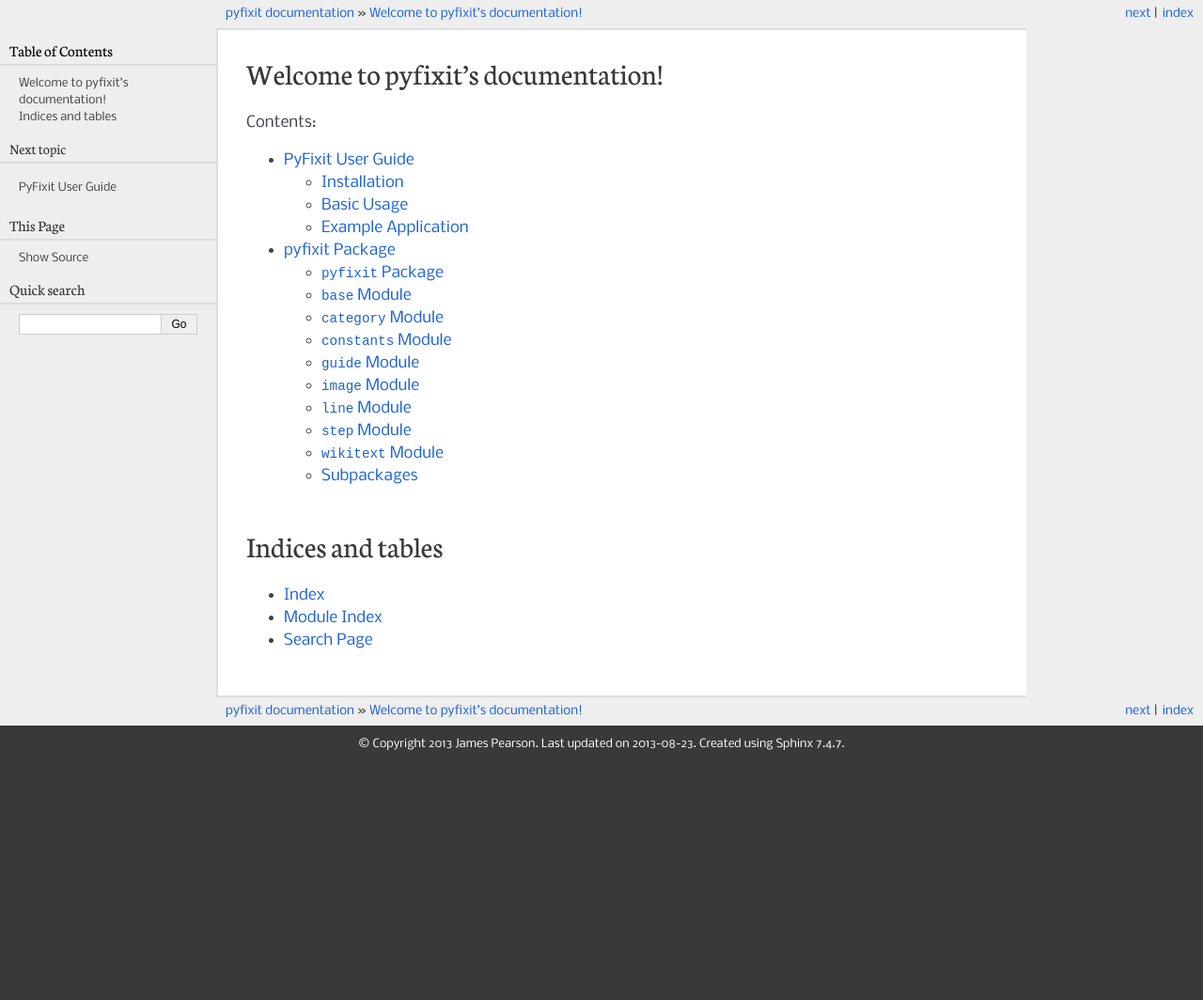
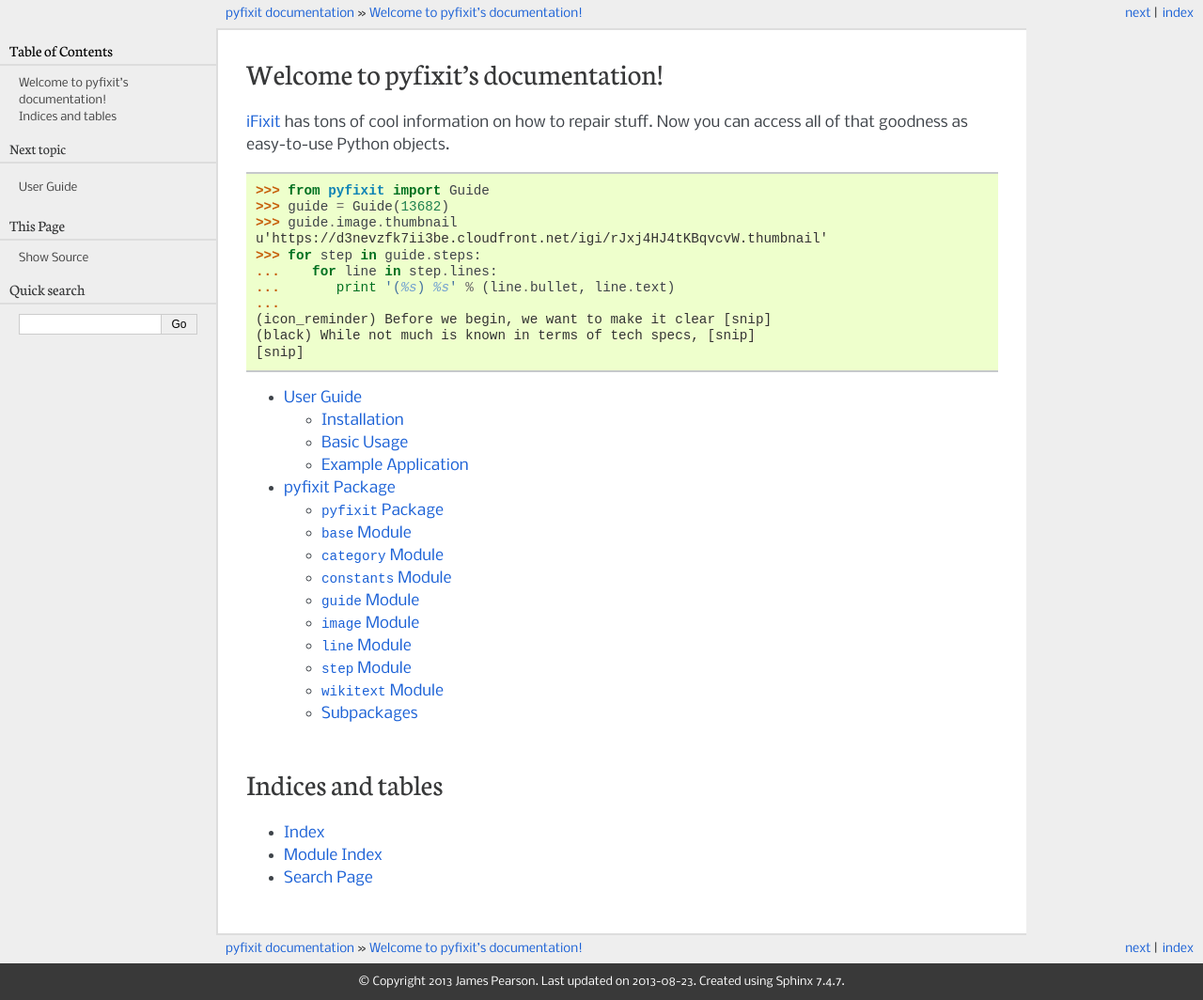
Before and after one commit to xiongchiamiov/pyfixit, a Sphinx documentation site: the page built from docs/index.rst, in a window 1280 px wide. Shown: the whole page at 94% size. Built offline with Sphinx 7.4.7, drawn with Linux system fonts in a browser that asks for light colours; the version number could not be read and is left out; before the commit the page ends 900 px from its top, so only the background shows below that.

Commit message:
Docs: add quick-look section to index page.
Starting off with an index is boring and uninteresting.  Requests does it
beautifully[0]: a small amount of text saying what it is, and a short little
example showing off how awesome it is.  PyFixit isn't as awesome as requests,
but it'd be nice if the docs were as good.

[0]: http://requests.readthedocs.org/en/latest/

```diff
--- a/docs/index.rst
+++ b/docs/index.rst
@@ -6,7 +6,22 @@
 Welcome to pyfixit's documentation!
 ===================================
 
-Contents:
+`iFixit`_ has tons of cool information on how to repair stuff.  Now you can
+access all of that goodness as easy-to-use Python objects. ::
+
+   >>> from pyfixit import Guide
+   >>> guide = Guide(13682)
+   >>> guide.image.thumbnail
+   u'https://d3nevzfk7ii3be.cloudfront.net/igi/rJxj4HJ4tKBqvcvW.thumbnail'
+   >>> for step in guide.steps:
+   ...    for line in step.lines:
+   ...       print '(%s) %s' % (line.bullet, line.text)
+   ...
+   (icon_reminder) Before we begin, we want to make it clear [snip]
+   (black) While not much is known in terms of tech specs, [snip]
+   [snip]
+
+.. _iFixit: http://www.ifixit.com/
 
 .. toctree::
    :maxdepth: 2
```
Also changed, not shown: docs/user_guide.rst (+6 -6 lines), 8 other files.
